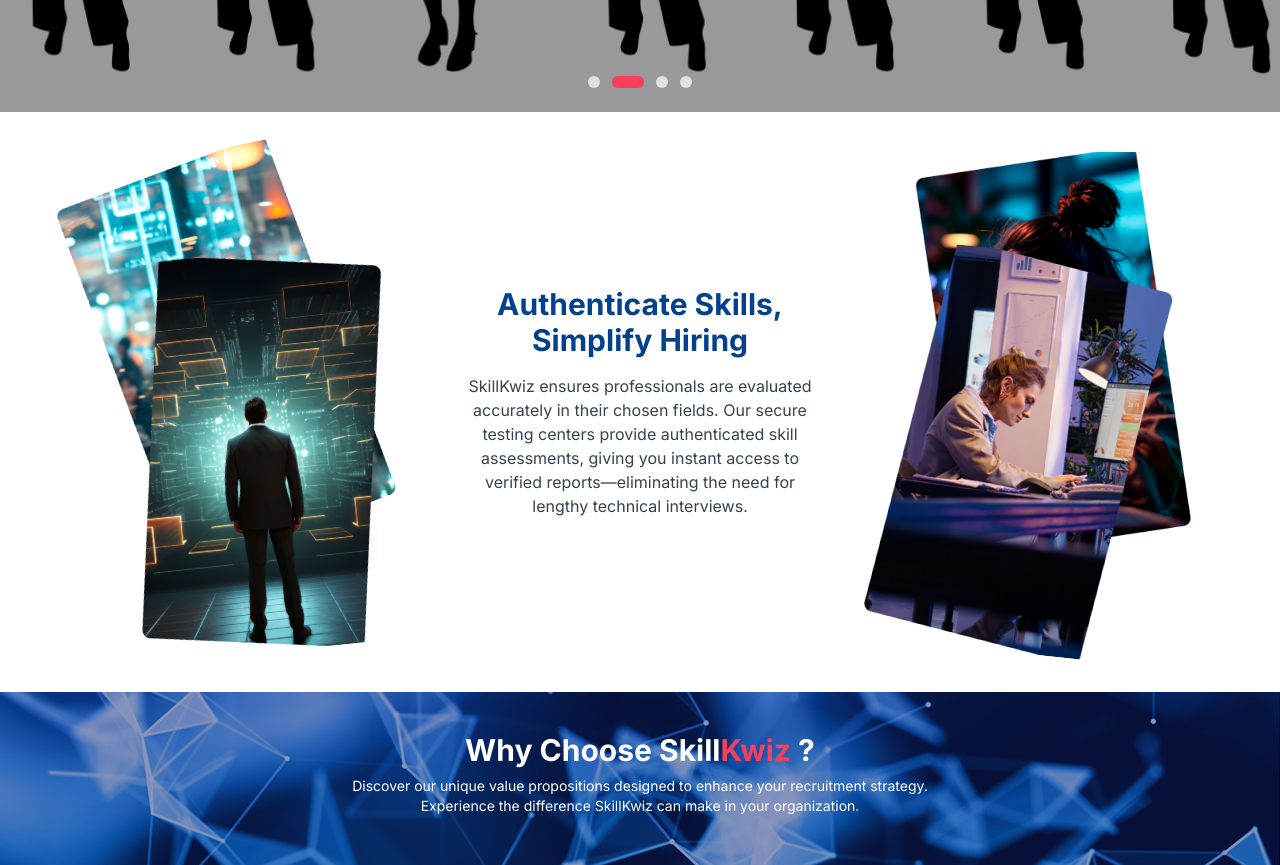
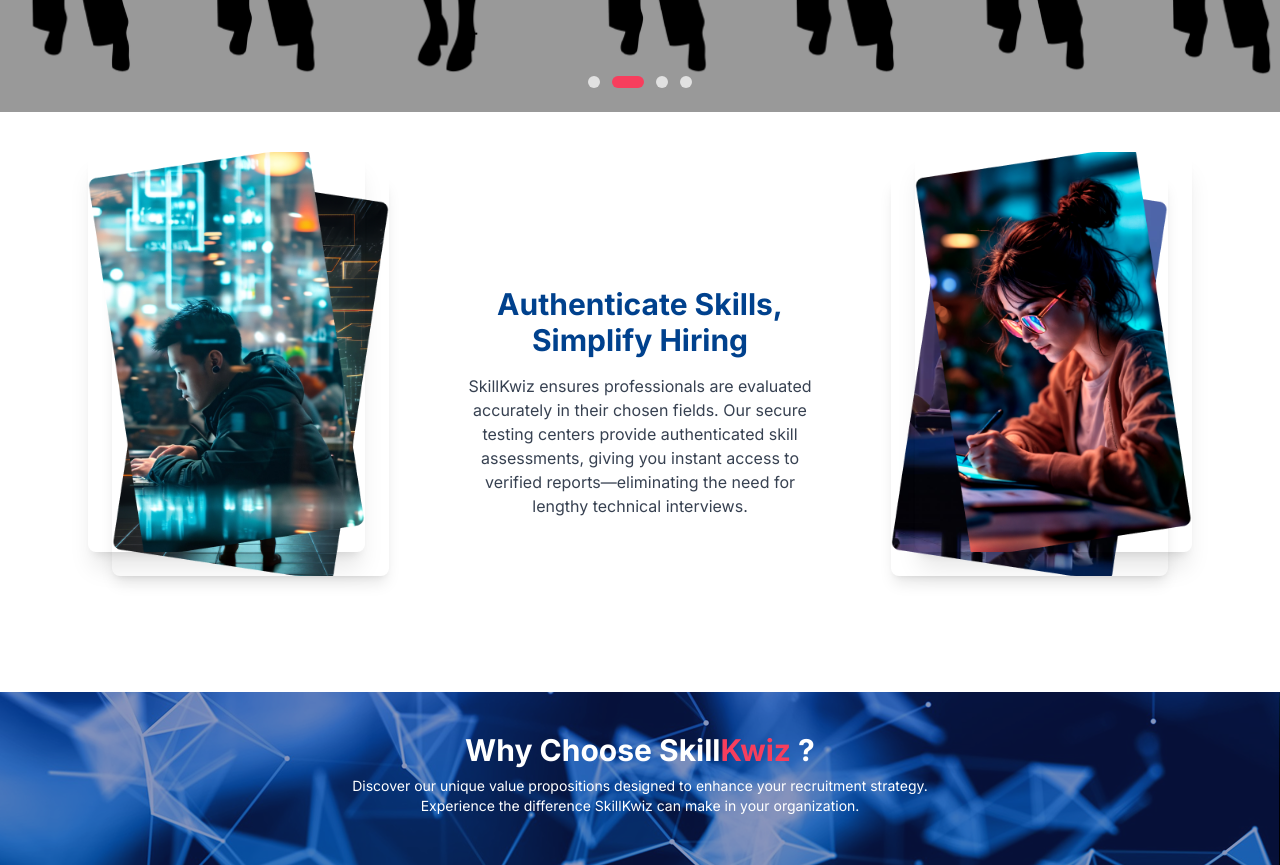
Before and after one commit to KingR2003/AOW, a Next.js app: page / in a window 1280 px wide. Shown: the part 760-1625 px from the top of the page. Built offline with nearby package versions, Linux system fonts and the light colour scheme.

Commit message:
Feat: Redesign stacked image animation with both images visible and offset animation

```diff
--- a/components/authenticate-skills-section.tsx
+++ b/components/authenticate-skills-section.tsx
@@ -6,24 +6,28 @@ export default function AuthenticateSkillsSection() {
       <div className="max-w-6xl mx-auto px-6">
         <div className="flex flex-col md:flex-row items-center justify-between gap-8">
           {/* Left side stacked images */}
-          <div className="relative w-full md:w-1/3 h-[400px] md:h-[500px]">
-            <div className="absolute top-0 left-0 w-[80%] h-[80%] transform -rotate-12 hover:-rotate-6 transition-transform duration-300 z-10">
+          <div className="relative w-full md:w-1/3 h-[500px] perspective">
+            <div className="absolute inset-0 group">
+              {/* Back image */}
+              <div className="absolute top-6 left-6 w-[80%] h-[80%] transform group-hover:translate-y-4 group-hover:translate-x-4 transition-transform duration-500">
+                <Image
+                  src="/images/homepage/skills_2.png"
+                  alt="Professional in tech environment"
+                  width={350}
+                  height={500}
+                  className="rounded-lg object-cover w-full h-full shadow-lg"
+                />
+              </div>
+              {/* Front image */}
+              <div className="absolute top-0 left-0 w-[80%] h-[80%] transform group-hover:-translate-y-3 group-hover:-translate-x-3 transition-transform duration-500 z-10">
                 <Image
                   src="/images/homepage/skills_1.png"
                   alt="Professional working at night"
                   width={350}
                   height={500}
-                className="rounded-lg object-cover w-full h-full"
+                  className="rounded-lg object-cover w-full h-full shadow-xl"
                 />
               </div>
-            <div className="absolute bottom-0 left-[10%] w-[80%] h-[80%] transform -rotate-6 hover:rotate-0 transition-transform duration-300 z-20">
-              <Image
-                src="/images/homepage/skills_2.png"
-                alt="Professional in tech environment"
-                width={350}
-                height={500}
-                className="rounded-lg object-cover w-full h-full"
-              />
             </div>
           </div>
 
@@ -43,24 +47,28 @@ export default function AuthenticateSkillsSection() {
           </div>
 
           {/* Right side stacked images */}
-          <div className="relative w-full md:w-1/3 h-[400px] md:h-[500px]">
-            <div className="absolute top-0 right-0 w-[80%] h-[80%] transform rotate-9 hover:rotate-6 transition-transform duration-300 z-10">
+          <div className="relative w-full md:w-1/3 h-[500px] perspective">
+            <div className="absolute inset-0 group">
+              {/* Back image */}
+              <div className="absolute top-6 right-6 w-[80%] h-[80%] transform group-hover:-translate-y-4 group-hover:-translate-x-4 transition-transform duration-500">
+                <Image
+                  src="/images/homepage/skills_4.png"
+                  alt="Business professional looking at digital interface"
+                  width={350}
+                  height={500}
+                  className="rounded-lg object-cover w-full h-full shadow-lg"
+                />
+              </div>
+              {/* Front image */}
+              <div className="absolute top-0 right-0 w-[80%] h-[80%] transform group-hover:translate-y-3 group-hover:translate-x-3 transition-transform duration-500 z-10">
                 <Image
                   src="/images/homepage/skills_3.png"
                   alt="Professional at workstation"
                   width={350}
                   height={500}
-                className="rounded-lg object-cover w-full h-full"
+                  className="rounded-lg object-cover w-full h-full shadow-xl"
                 />
               </div>
-            <div className="absolute bottom-0 right-[10%] w-[80%] h-[80%] transform rotate-6 hover:rotate-0 transition-transform duration-300 z-20">
-              <Image
-                src="/images/homepage/skills_4.png"
-                alt="Business professional looking at digital interface"
-                width={350}
-                height={500}
-                className="rounded-lg object-cover w-full h-full"
-              />
             </div>
           </div>
         </div>
```
Lines whose indentation alone changed are shown as unchanged.
